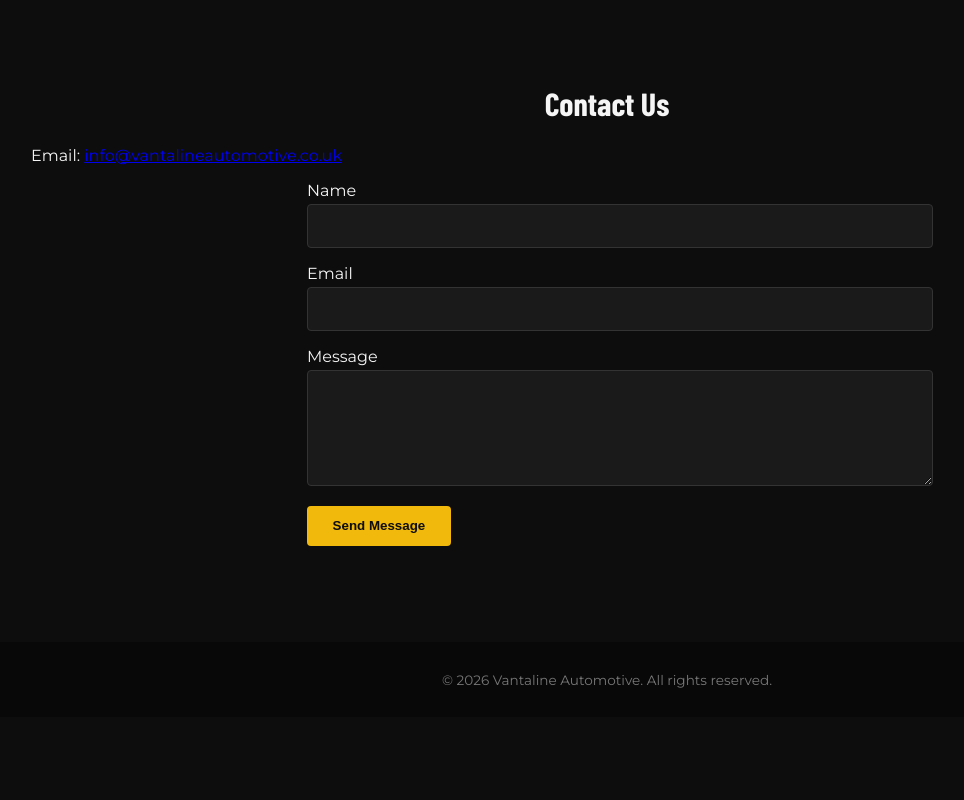
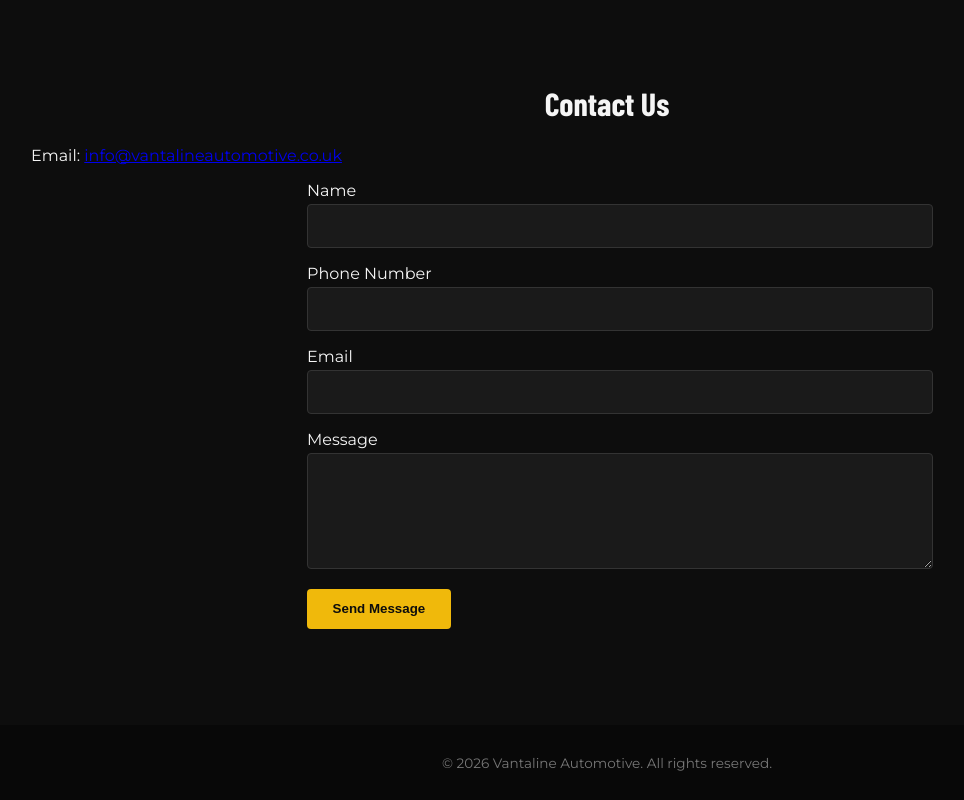
Before and after one commit to hermz0079-cpu/VantalineAutomotive, a plain HTML site: page index.html in a window 1280 px wide. Shown: the part 1790-2590 px from the top of the page, without its empty margins (33-997 px from the left). Before the commit the page ends 2507 px from the top, so only its background shows below. Drawn offline with nearby package versions, Linux system fonts and the light colour scheme; no server answers; a web font is replaced by a local one.

Commit message:
Update index.html

```diff
--- a/index.html
+++ b/index.html
@@ -112,6 +112,10 @@
             <input type="text" id="name" name="name" required />
           </div>
           <div class="form-group">
+  <label for="phone">Phone Number</label>
+  <input type="tel" id="phone" name="phone" required />
+</div>
+          <div class="form-group">
             <label for="email">Email</label>
             <input type="email" id="email" name="email" required />
           </div>
```
